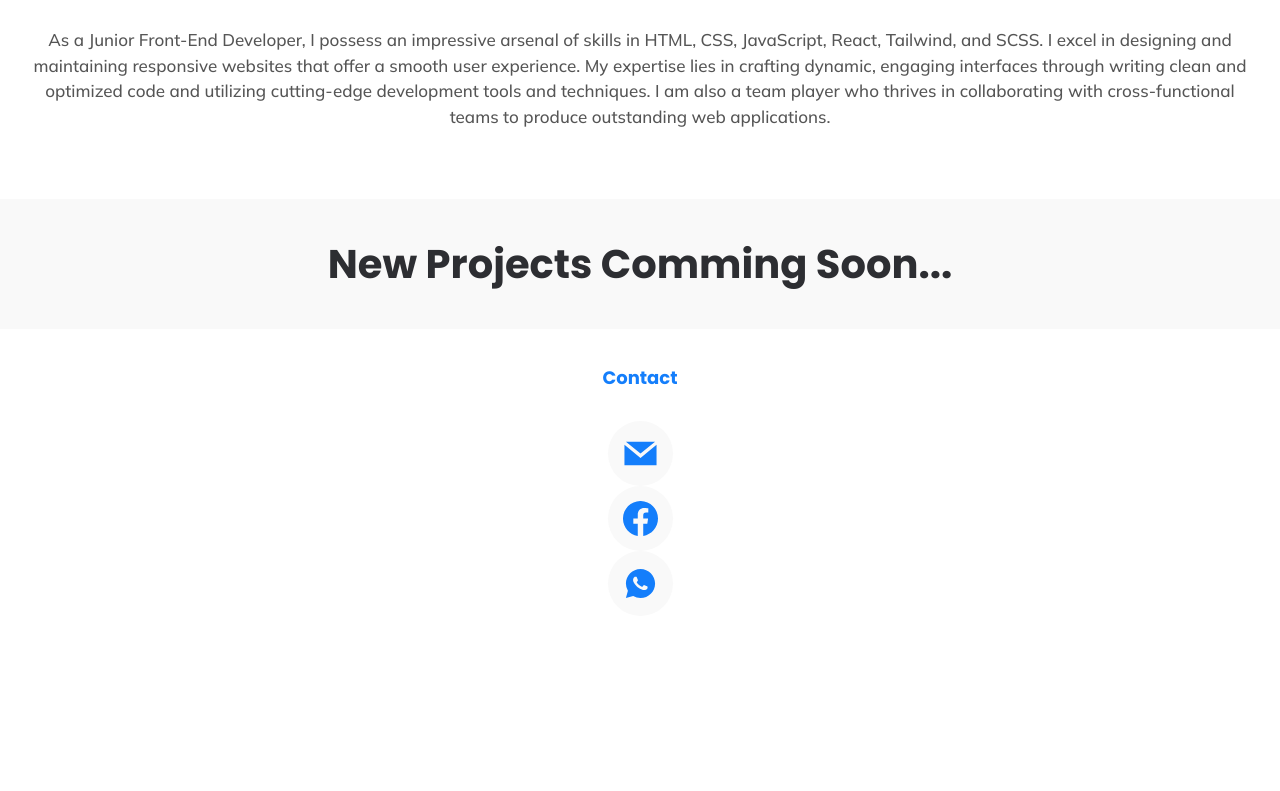
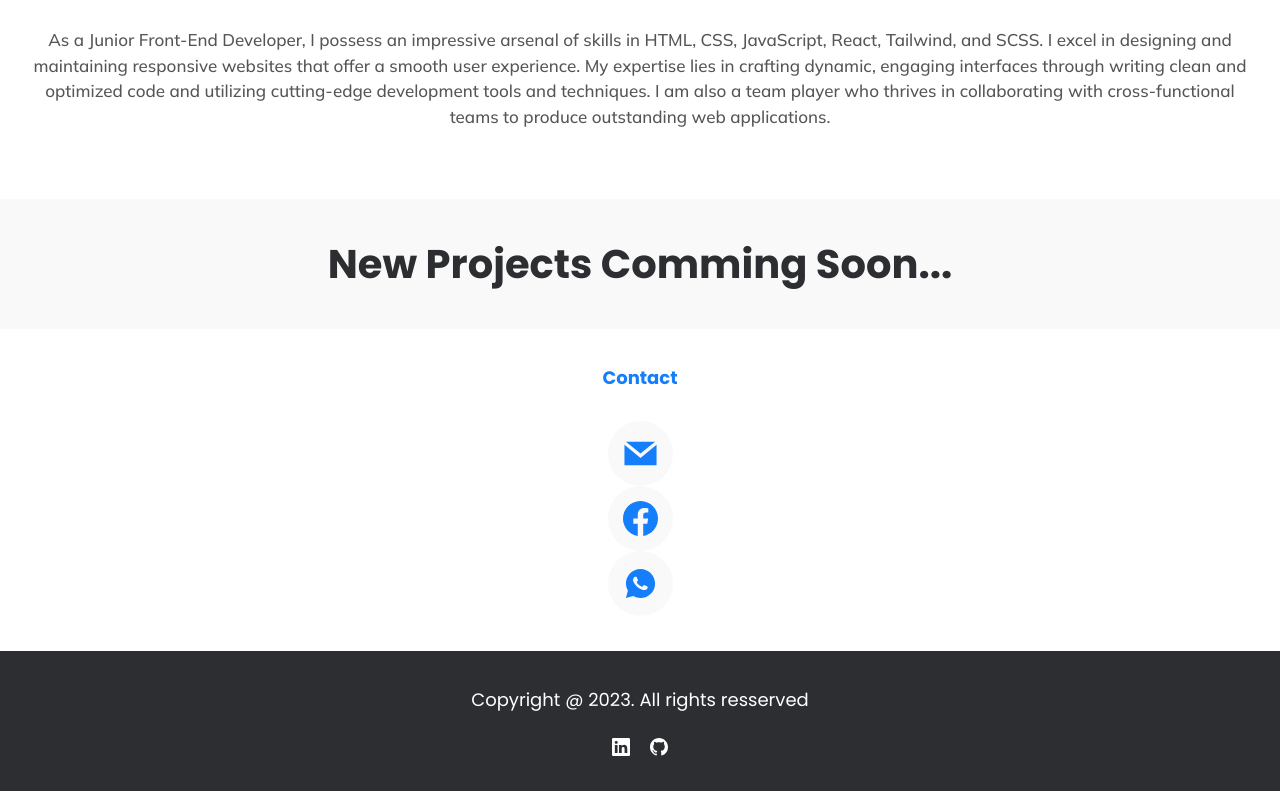
Before and after one commit to dranyam2022/maynard_escalante_portfolio, a React (Vite) app: page / in a window 1280 px wide. Shown: the part 1655-2446 px from the top of the page. Before the commit the page ends 2306 px from the top, so only its background shows below. Built offline with nearby package versions, Linux system fonts and the light colour scheme.

Commit message:
changed footer tag from section to footer

```diff
--- a/src/App.tsx
+++ b/src/App.tsx
@@ -1,9 +1,10 @@
 import "./App.css";
 import About from "./components/about/About";
-import { Contact } from "./components/contact/Contact";
+import Contact from "./components/contact/Contact";
+import Footer from "./components/footer/Footer";
 import Home from "./components/home/Home";
 import Navbar from "./components/navbar/Navbar";
-import { Projects } from "./components/projects/Projects";
+import Projects from "./components/projects/Projects";
 
 function App() {
   return (
@@ -13,6 +14,7 @@ function App() {
       <About />
       <Projects />
       <Contact />
+      <Footer />
     </>
   );
 }
--- a/src/components/contact/Contact.tsx
+++ b/src/components/contact/Contact.tsx
@@ -3,7 +3,7 @@ import { GrMail } from "react-icons/gr";
 import { BsFacebook } from "react-icons/bs";
 import { RiWhatsappFill } from "react-icons/ri";
 
-export const Contact = () => {
+const Contact = () => {
   return (
     <section className={styles.container}>
       <h3>Contact</h3>
@@ -21,3 +21,5 @@ export const Contact = () => {
     </section>
   );
 };
+
+export default Contact;
--- /dev/null
+++ b/src/components/footer/Footer.module.css
@@ -0,0 +1,18 @@
+.container {
+  background-color: var(--light-bold);
+  padding: 35px 20px;
+  text-align: center;
+  display: flex;
+  flex-direction: column;
+  justify-content: center;
+  align-items: center;
+  gap: 25px;
+  color: var(--bg-light-white);
+  font-size: 18px;
+}
+
+.socials {
+  display: flex;
+  gap: 20px;
+  font-size: 18px;
+}
--- /dev/null
+++ b/src/components/footer/Footer.tsx
@@ -0,0 +1,23 @@
+import styles from "./Footer.module.css";
+import { BsLinkedin, BsGithub } from "react-icons/bs";
+
+const Footer = () => {
+  return (
+    <footer className={styles.container}>
+      <h3>Copyright @ 2023. All rights resserved</h3>
+      <div className={styles.socials}>
+        <a
+          href="https://www.linkedin.com/in/maynard-escalante-3033ab1a3/"
+          target="_blank"
+        >
+          <BsLinkedin />
+        </a>
+        <a href="https://github.com/dranyam2022" target="_blank">
+          <BsGithub />
+        </a>
+      </div>
+    </footer>
+  );
+};
+
+export default Footer;
--- a/src/components/projects/Projects.tsx
+++ b/src/components/projects/Projects.tsx
@@ -1,8 +1,10 @@
 import styles from "./Projects.module.css";
-export const Projects = () => {
+const Projects = () => {
   return (
     <section className={styles.container}>
       <h2>New Projects Comming Soon...</h2>
     </section>
   );
 };
+
+export default Projects;
```
